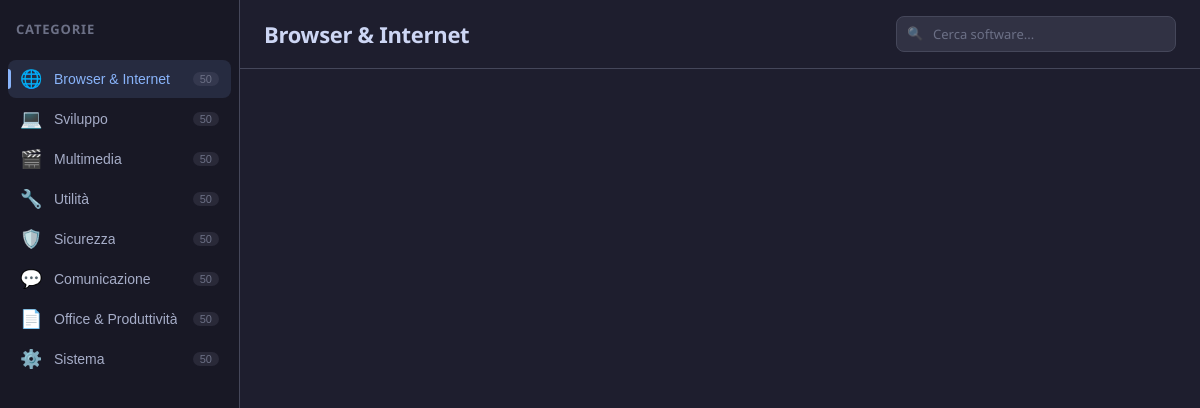
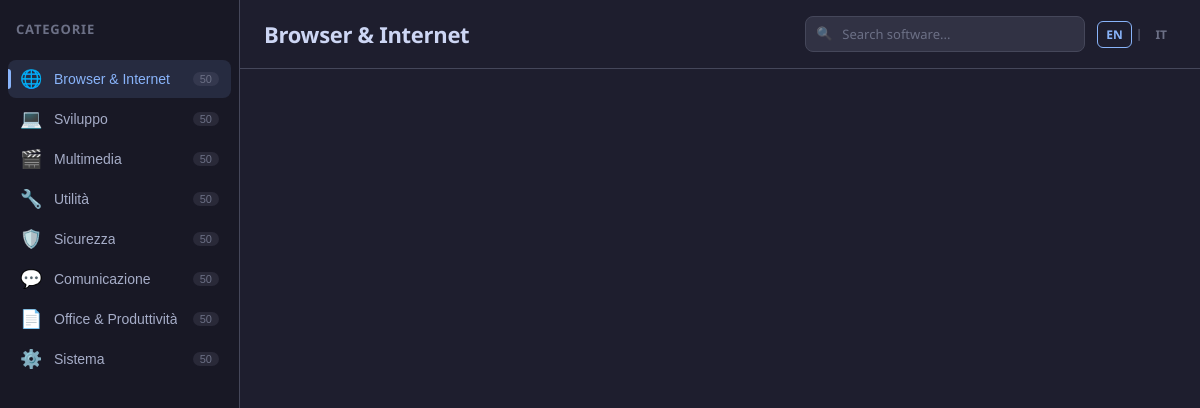
Before and after one commit to spadieri/wgetApp, an Electron app: page index.html in a window 1200 px wide. Shown: the top 408 px of the page. Drawn offline with Linux system fonts and the light colour scheme; no server answers.

Commit message:
feat: add language toggle button to header

```diff
--- a/index.html
+++ b/index.html
@@ -1,5 +1,5 @@
 <!DOCTYPE html>
-<html lang="it">
+<html lang="en">
 <head>
   <meta charset="UTF-8">
   <meta name="viewport" content="width=device-width, initial-scale=1.0">
@@ -15,9 +15,16 @@
     </aside>
     <main id="content">
       <header id="header">
-        <h1 id="category-title">Browser & Internet</h1>
-        <div class="search-wrapper">
-          <input type="text" id="search" placeholder="Cerca software...">
+        <h1 id="category-title">Browsers & Internet</h1>
+        <div class="header-controls">
+          <div class="search-wrapper">
+            <input type="text" id="search" placeholder="Search software...">
+          </div>
+          <div class="lang-toggle">
+            <button id="lang-en" class="lang-btn active">EN</button>
+            <span class="lang-divider">|</span>
+            <button id="lang-it" class="lang-btn">IT</button>
+          </div>
         </div>
       </header>
       <div id="cards-grid"></div>
--- a/styles.css
+++ b/styles.css
@@ -239,6 +239,48 @@ body {
   opacity: 0.5;
   pointer-events: none;
   z-index: 1;
+}
+
+/* ----- Header Controls & Language Toggle ----- */
+.header-controls {
+  display: flex;
+  align-items: center;
+  gap: 12px;
+}
+
+.lang-toggle {
+  display: flex;
+  align-items: center;
+  gap: 4px;
+  flex-shrink: 0;
+}
+
+.lang-btn {
+  background: none;
+  border: 1px solid transparent;
+  color: var(--text-muted);
+  cursor: pointer;
+  padding: 4px 8px;
+  border-radius: var(--radius-sm);
+  font-size: 12px;
+  font-weight: 600;
+  font-family: var(--font-family);
+  transition: color var(--transition-fast), border-color var(--transition-fast);
+}
+
+.lang-btn:hover {
+  color: var(--text-primary);
+}
+
+.lang-btn.active {
+  color: var(--accent-blue);
+  border-color: var(--accent-blue);
+}
+
+.lang-divider {
+  color: var(--text-muted);
+  font-size: 12px;
+  user-select: none;
 }
 
 /* ----- Cards Grid ----- */
```
